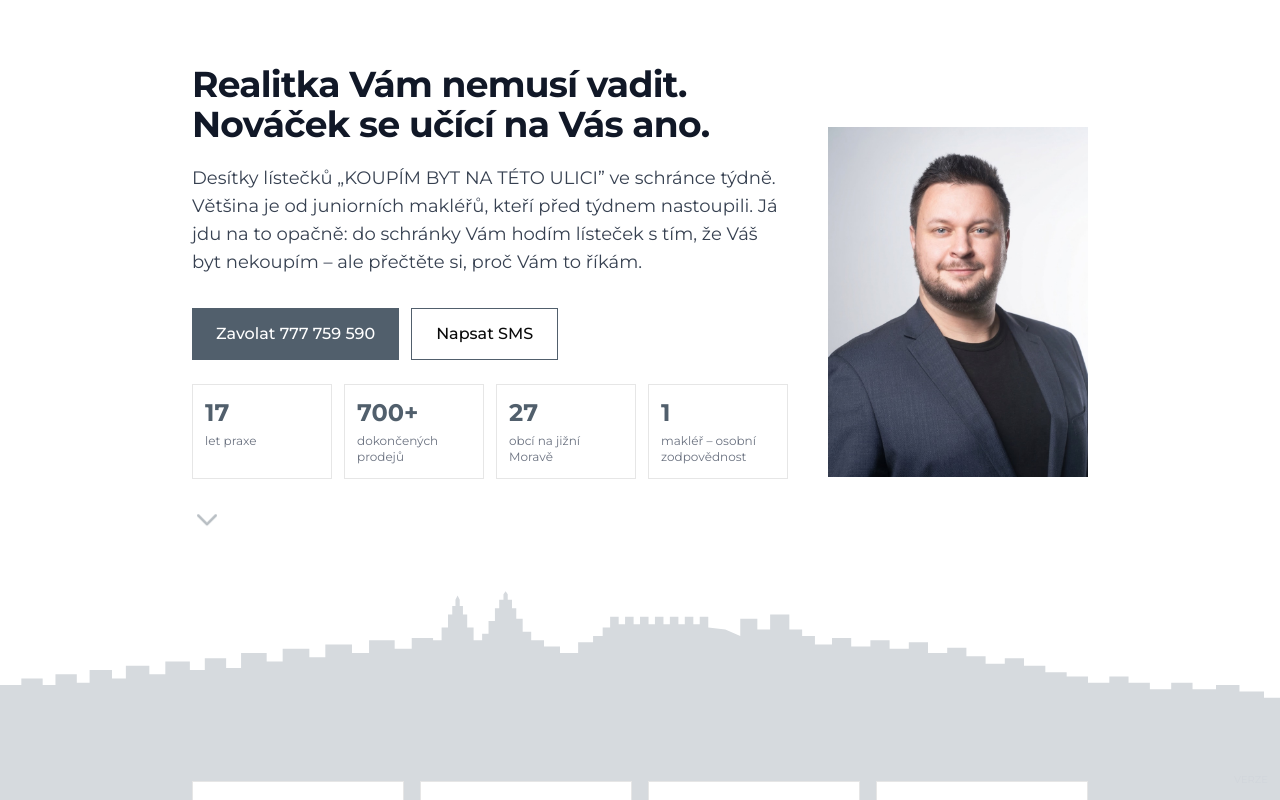
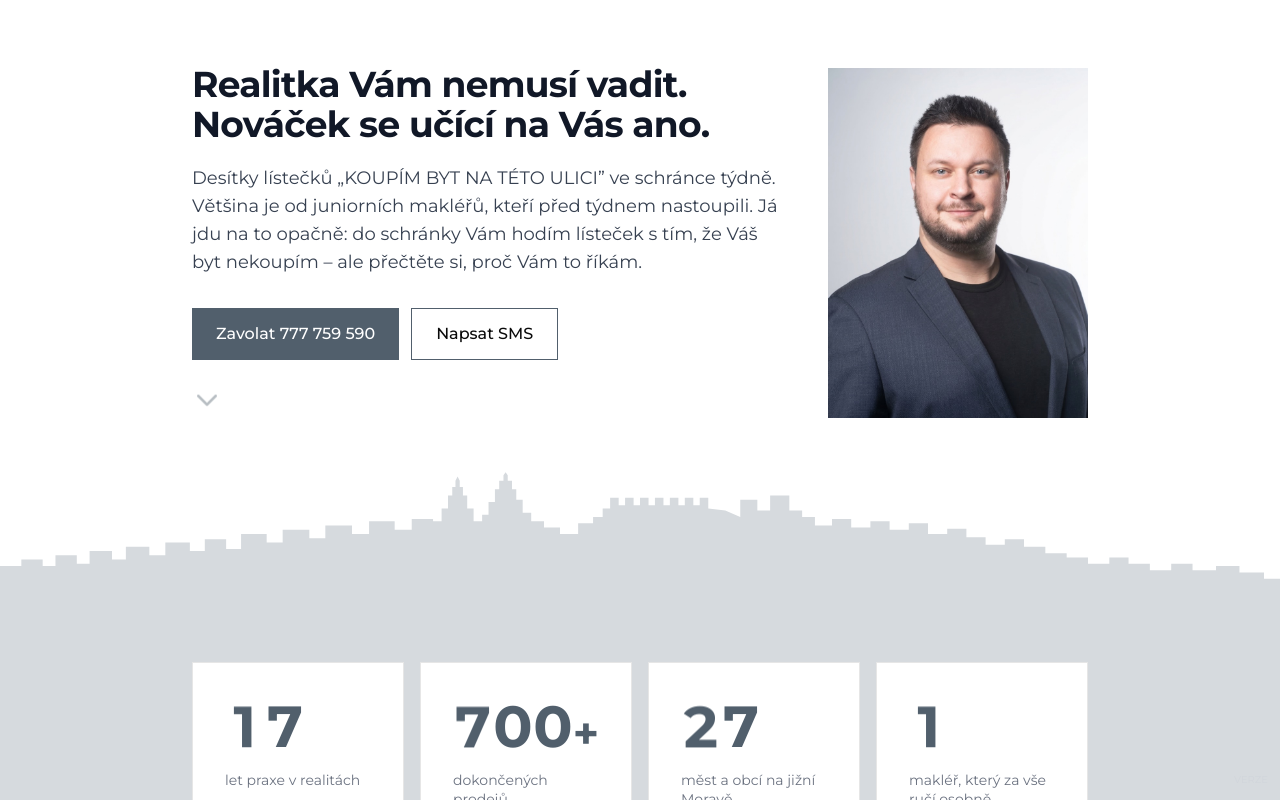
Before and after one commit to pmalousek/webnalistecky, a Next.js app: page / in a window 1280 px wide. Shown: the top 800 px of the page. Built offline with nearby package versions, Linux system fonts and the light colour scheme.

Commit message:
fix: remove duplicate stats from hero, keep odometer only
Co-Authored-By: Claude Sonnet 4.6 <noreply@anthropic.com>

```diff
--- a/components/HeroSection.tsx
+++ b/components/HeroSection.tsx
@@ -1,11 +1,4 @@
 import Image from "next/image";
-
-const stats = [
-  { n: "17", l: "let praxe" },
-  { n: "700+", l: "dokončených prodejů" },
-  { n: "27", l: "obcí na jižní Moravě" },
-  { n: "1", l: "makléř – osobní zodpovědnost" },
-];
 
 export default function HeroSection() {
   return (
@@ -36,15 +29,6 @@ export default function HeroSection() {
               >
                 Napsat SMS
               </a>
-            </div>
-
-            <div className="mt-6 grid grid-cols-2 sm:grid-cols-4 gap-3">
-              {stats.map(({ n, l }) => (
-                <div key={l} className="border border-border-line p-3">
-                  <div className="text-2xl font-bold text-brand">{n}</div>
-                  <div className="text-xs text-gray-500 mt-1 leading-snug">{l}</div>
-                </div>
-              ))}
             </div>
 
             <div className="mt-8 flex">
```
